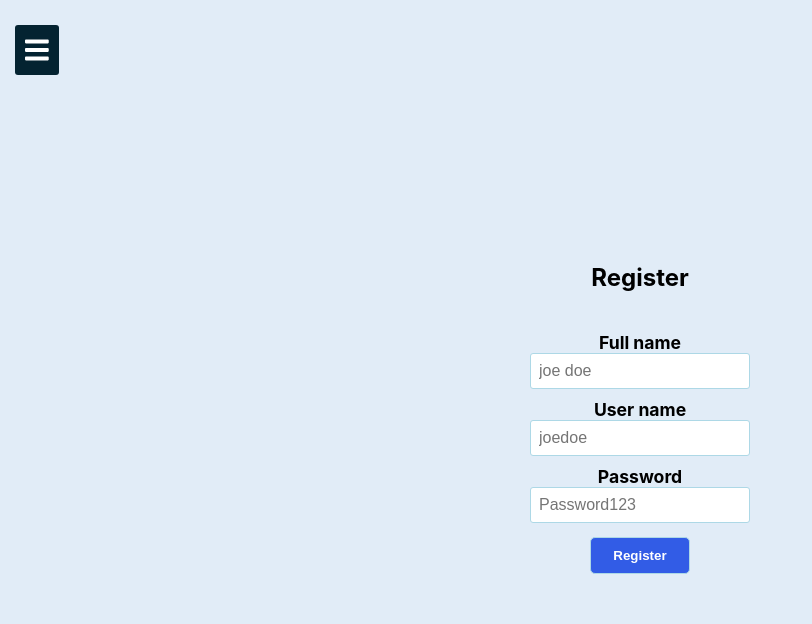
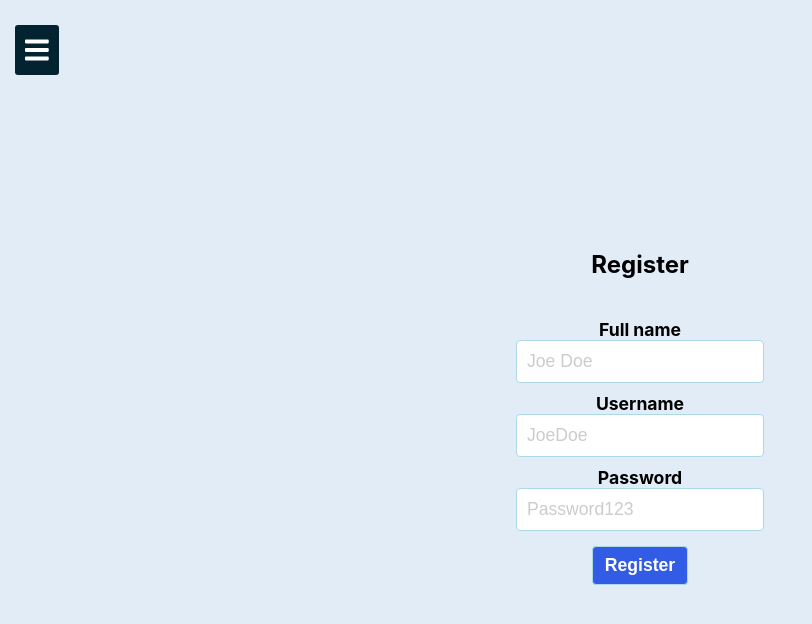
Before and after one commit to fernandogaol/GTPro-app, a React (Create React App) app: page /register in a window 1280 px wide. Shown: the top 624 px of the page, without its empty margins (0-812 px from the left). Built offline with nearby package versions, Linux system fonts and the light colour scheme; no server answers.

Commit message:
nav bar render state fixed

```diff
--- a/src/components/Lists/Lists.js
+++ b/src/components/Lists/Lists.js
@@ -54,7 +54,7 @@ export default class Lists extends Component {
           </button>
         </div>
         {this.props.cards.map((card) => (
-          <Cards cards={card} key={card.id} />
+          <Cards  cards={card} key={card.id}/>
         ))}
         <form className='addCardForm' onSubmit={this.handleSubmit}>
           <input
--- a/src/components/LoginForm/LoginForm.js
+++ b/src/components/LoginForm/LoginForm.js
@@ -14,17 +14,17 @@ export default class LoginForm extends Component {
 
   state = { error: null };
 
-  handleSubmitBasicAuth = (ev) => {
-    ev.preventDefault();
-    const { user_name, password } = ev.target;
-    TokenService.saveAuthToken(
-      TokenService.makeBasicAuthToken(user_name.value, password.value)
-    );
+  // handleSubmitBasicAuth = (ev) => {
+  //   ev.preventDefault();
+  //   const { user_name, password } = ev.target;
+  //   TokenService.saveAuthToken(
+  //     TokenService.makeBasicAuthToken(user_name.value, password.value)
+  //   );
 
-    user_name.value = '';
-    password.value = '';
-    this.props.onLoginSuccess();
-  };
+  //   user_name.value = '';
+  //   password.value = '';
+  //   this.props.onLoginSuccess();
+  // };
 
   handleSubmitJwtAuth = (ev) => {
     ev.preventDefault();
--- a/src/components/Nav/Nav.js
+++ b/src/components/Nav/Nav.js
@@ -1,5 +1,5 @@
 import React, { Component } from 'react';
-import { Link } from 'react-router-dom';
+import { Link, withRouter } from 'react-router-dom';
 import { FontAwesomeIcon } from '@fortawesome/react-fontawesome';
 
 import { faHome } from '@fortawesome/free-solid-svg-icons';
@@ -12,9 +12,8 @@ import { faTimes } from '@fortawesome/free-solid-svg-icons';
 import TokenService from '../../services/token-service';
 import './Nav.css';
 
-export default class Nav extends Component {
+class Nav extends Component {
   handleLogoutClick = () => {
-    window.location.reload();
     TokenService.clearAuthToken();
   };
 
@@ -81,3 +80,5 @@ export default class Nav extends Component {
     );
   }
 }
+
+export default withRouter(Nav);
--- a/src/components/RegistrationForm/RegistrationForm.css
+++ b/src/components/RegistrationForm/RegistrationForm.css
@@ -1,10 +1,10 @@
-.RegistrationForm {
+/* .RegistrationForm {
   display: flex;
   flex-direction: column;
   justify-content: center;
   align-items: center;
-}
-.RegistrationForm input {
+} */
+/* .RegistrationForm input {
   border: 1px solid #ddd;
   display: block;
   font-size: 1em;
@@ -14,26 +14,15 @@
   width: 220px;
   border: 1px solid lightblue;
   border-radius: 3px;
-}
+} */
 
 .RegistrationForm label {
   padding: 2px;
   font-size: 1.1rem;
 }
 .register-button {
-  padding: 10px 22px;
-  border-radius: 5px;
-  outline: none;
-  display: flex;
-  justify-content: center;
-  font-weight: bold;
-  margin: 4px auto;
   background: rgb(50, 92, 230);
   color: #fff;
-  border: 1px solid lightblue;
-  display: flex;
-  justify-content: center;
-  cursor: pointer;
 }
 
 .red {
--- a/src/components/RegistrationForm/RegistrationForm.js
+++ b/src/components/RegistrationForm/RegistrationForm.js
@@ -1,5 +1,6 @@
 import React, { Component } from 'react';
 import AuthApiService from '../../services/auth-api-service';
+import { Input, Button } from '../Utils/Utils';
 import './RegistrationForm.css';
 
 export default class RegistrationForm extends Component {
@@ -38,42 +39,42 @@ export default class RegistrationForm extends Component {
         <div role='alert'>{error && <p className='red'>{error}</p>}</div>
         <div className='full_name'>
           <label htmlFor='RegistrationForm__full_name'>Full name</label>
-          <input
+          <Input
             name='full_name'
-            placeholder='joe doe'
+            placeholder='Joe Doe'
             type='text'
             id='RegistrationForm__full_name'
-          ></input>
+          ></Input>
         </div>
         <div className='user_name'>
-          <label htmlFor='RegistrationForm__user_name'>User name</label>
-          <input
+          <label htmlFor='RegistrationForm__user_name'>Username</label>
+          <Input
             name='user_name'
-            placeholder='joedoe'
+            placeholder='JoeDoe'
             type='text'
             id='RegistrationForm__user_name'
-          ></input>
+          ></Input>
         </div>
         {/* <div className='email'>
           <label htmlFor='RegistrationForm__email'>Email</label>
-          <input
+          <Input
             name='nick_name'
             type='text'
             id='RegistrationForm__nick_name'
-          ></input>
+          ></Input>
         </div> */}
         <div className='password'>
           <label htmlFor='RegistrationForm__password'>Password</label>
-          <input
+          <Input
             name='password'
             placeholder='Password123'
             type='password'
             id='RegistrationForm__password'
-          ></input>
+          ></Input>
         </div>
-        <button className='register-button' type='submit'>
+        <Button className='register-button' type='submit'>
           Register
-        </button>
+        </Button>
       </form>
     );
   }
--- /dev/null
+++ b/src/components/Utils/Utils.css
@@ -0,0 +1,52 @@
+.Hyph {
+  margin-right: 5px;
+  margin-left: 5px;
+}
+
+.Input,
+.Textarea {
+  border: 1px solid lightblue;
+  display: block;
+  font-size: 1.1em;
+  margin-bottom: 10px;
+  padding: 10px;
+  text-align: left;
+  width: 100%;
+  border-radius: 4px;
+}
+
+.Input::placeholder,
+.Textarea::placeholder {
+  color: #ccc;
+}
+
+.Textarea {
+  resize: vertical;
+}
+
+.Button {
+  order: 1px solid #aaa;
+  background-color: #eee;
+  font-size: 1.1em;
+  border: 1px solid lightblue;
+  border-radius: 4px;
+  padding: 8px 12px;
+  font-weight: bold;
+  cursor: pointer;
+  margin: 5px 0;
+}
+
+.Required {
+  color: #ca1551;
+  font-family: Arial;
+  font-weight: bold;
+}
+
+.Section {
+  margin-left: 20px;
+  margin-right: 20px;
+}
+.Section--list {
+  margin-left: 10px;
+  margin-right: 10px;
+}
--- /dev/null
+++ b/src/components/Utils/Utils.js
@@ -0,0 +1,38 @@
+import React from 'react';
+// import { format as formatDate } from 'date-fns';
+import './Utils.css';
+
+// export function NiceDate({ date, format = 'Do MMMM YYYY' }) {
+//   return formatDate(date, format);
+// }
+
+export function Hyph() {
+  return <span className='Hyph'>{' - '}</span>;
+}
+
+export function Button({ className, ...props }) {
+  return <button className={['Button', className].join(' ')} {...props} />;
+}
+
+export function Textarea({ className, ...props }) {
+  return <textarea className={['Textarea', className].join(' ')} {...props} />;
+}
+
+export function Input({ className, ...props }) {
+  return <input className={['Input', className].join(' ')} {...props} />;
+}
+
+export function Required({ className, ...props }) {
+  return (
+    <span className={['Required', className].join(' ')} {...props}>
+      &#42;
+    </span>
+  );
+}
+
+export function Section({ className, list, ...props }) {
+  const classes = ['Section', list && 'Section--list', className]
+    .filter(Boolean)
+    .join(' ');
+  return <section className={classes} {...props} />;
+}
--- a/src/context/ProjectsForUserContext.js
+++ b/src/context/ProjectsForUserContext.js
@@ -10,7 +10,7 @@ const userContext = React.createContext({
   error: null,
   setError: () => {},
   clearError: () => {},
-  setuserId: () => {},
+  setUserId: () => {},
   setList: () => {},
   setProject: () => {},
   addProject: () => {},
```
Also changed, not shown: src/helperFunctions.js (deleted, +0 -8 lines).
